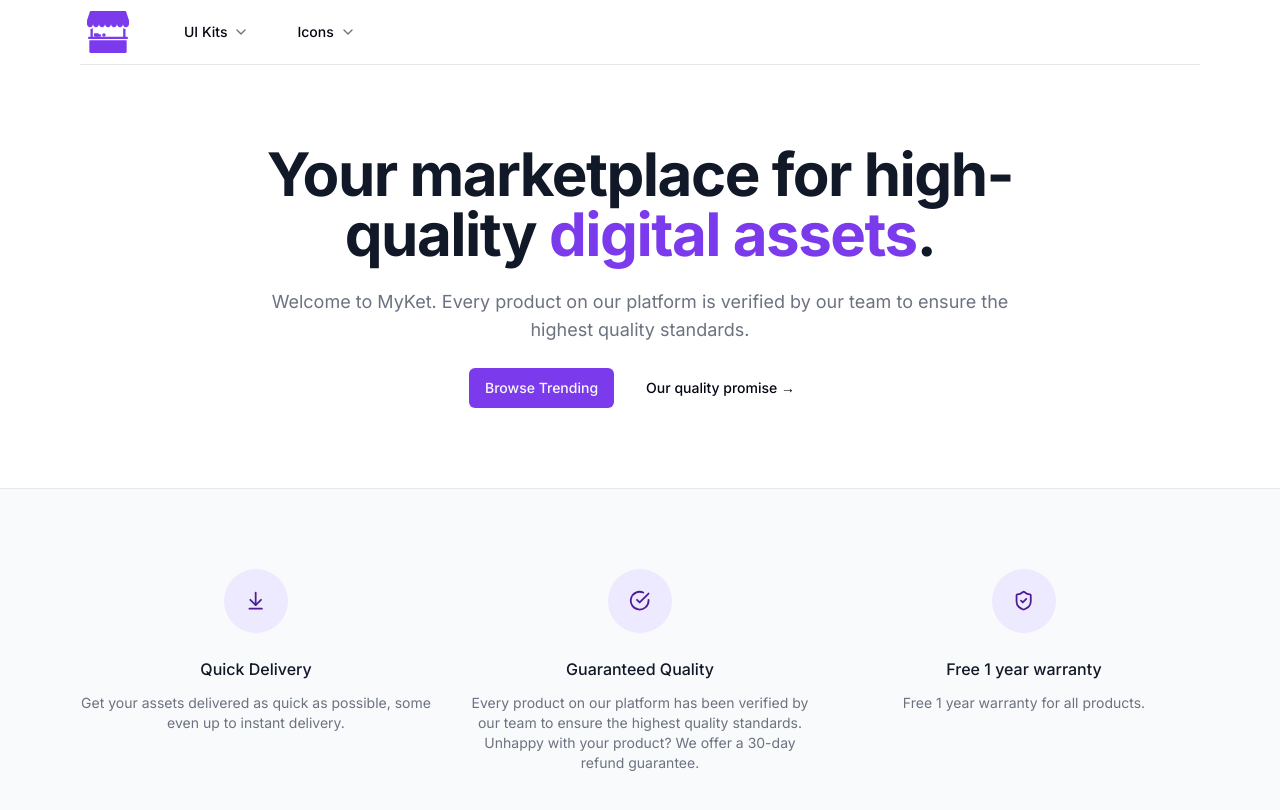
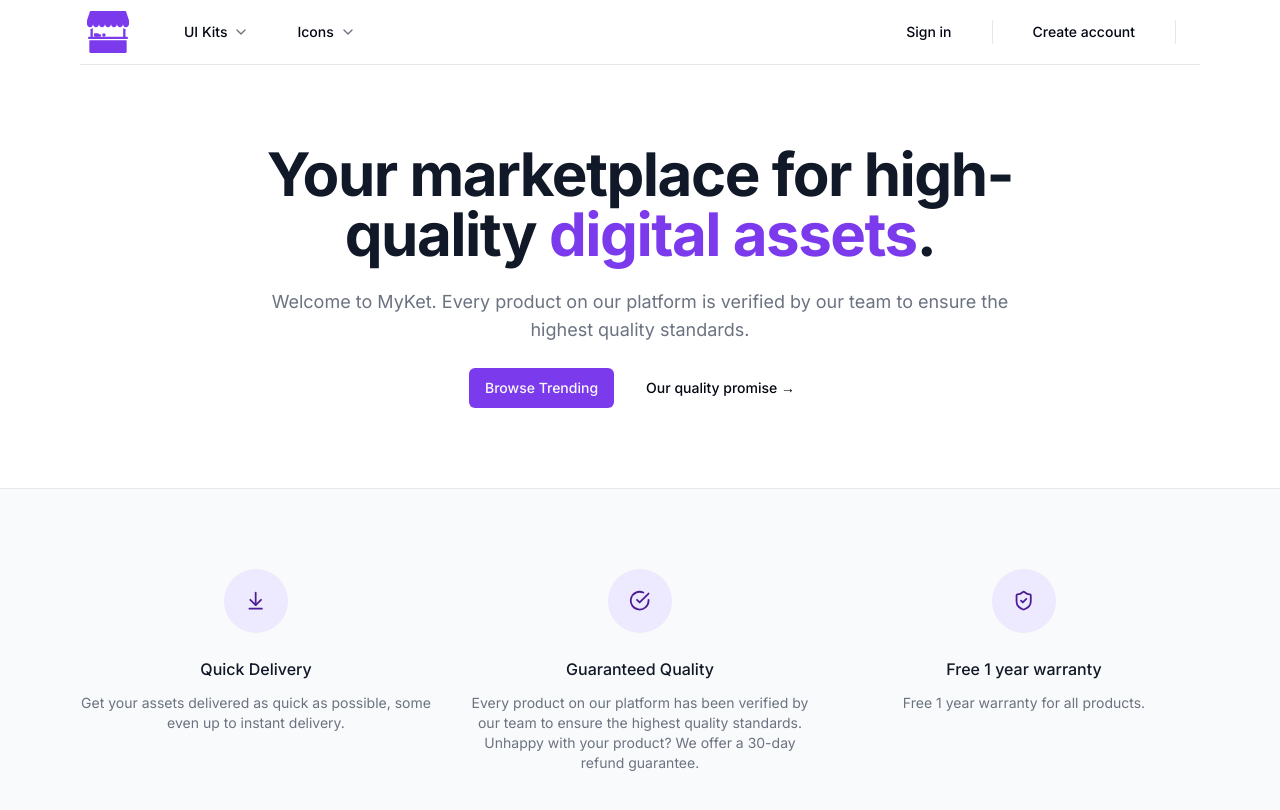
Before and after one commit to hnsia/myket, a Next.js app: page / in a window 1280 px wide. Shown: the top 810 px of the page. Built offline with nearby package versions, Linux system fonts and the light colour scheme.

Commit message:
Add remaining sections on navbar

```diff
--- a/src/components/Navbar.tsx
+++ b/src/components/Navbar.tsx
@@ -2,8 +2,11 @@
 import MaxWidthWrapper from "./MaxWidthWrapper";
 import { Icons } from "./Icons";
 import NavItems from "./NavItems";
+import { buttonVariants } from "./ui/button";
 
 const Navbar = () => {
+  const user = null;
+
   return (
     <div className="bg-white sticky z-50 top-0 inset-x-0 h-16">
       <header className="relative bg-white">
@@ -22,6 +25,49 @@
               <div className="hidden z-50 lg:ml-8 lg:block lg:self-stretch">
                 <NavItems />
               </div>
+
+              <div className="ml-auto flex items-center">
+                <div className="hidden lg:flex lg:flex-1 lg:items-center lg:justify-end lg:space-x-6">
+                  {!user && (
+                    <Link
+                      href="/sign-in"
+                      className={buttonVariants({ variant: "ghost" })}
+                    >
+                      Sign in
+                    </Link>
+                  )}
+
+                  {!user && (
+                    <span className="h-6 w-px bg-gray-200" aria-hidden="true" />
+                  )}
+
+                  {user ? (
+                    <p></p>
+                  ) : (
+                    <Link
+                      href="/sign-up"
+                      className={buttonVariants({ variant: "ghost" })}
+                    >
+                      Create account
+                    </Link>
+                  )}
+
+                  {user && (
+                    <span className="h-6 w-px bg-gray-200" aria-hidden="true" />
+                  )}
+
+                  {!user && (
+                    <div className="flex lg:ml-6">
+                      <span
+                        className="h-6 w-px bg-gray-200"
+                        aria-hidden="true"
+                      />
+                    </div>
+                  )}
+
+                  <div className="ml-4 flow-root lg:ml-6">{/* <Cart /> */}</div>
+                </div>
+              </div>
             </div>
           </div>
         </MaxWidthWrapper>
```
